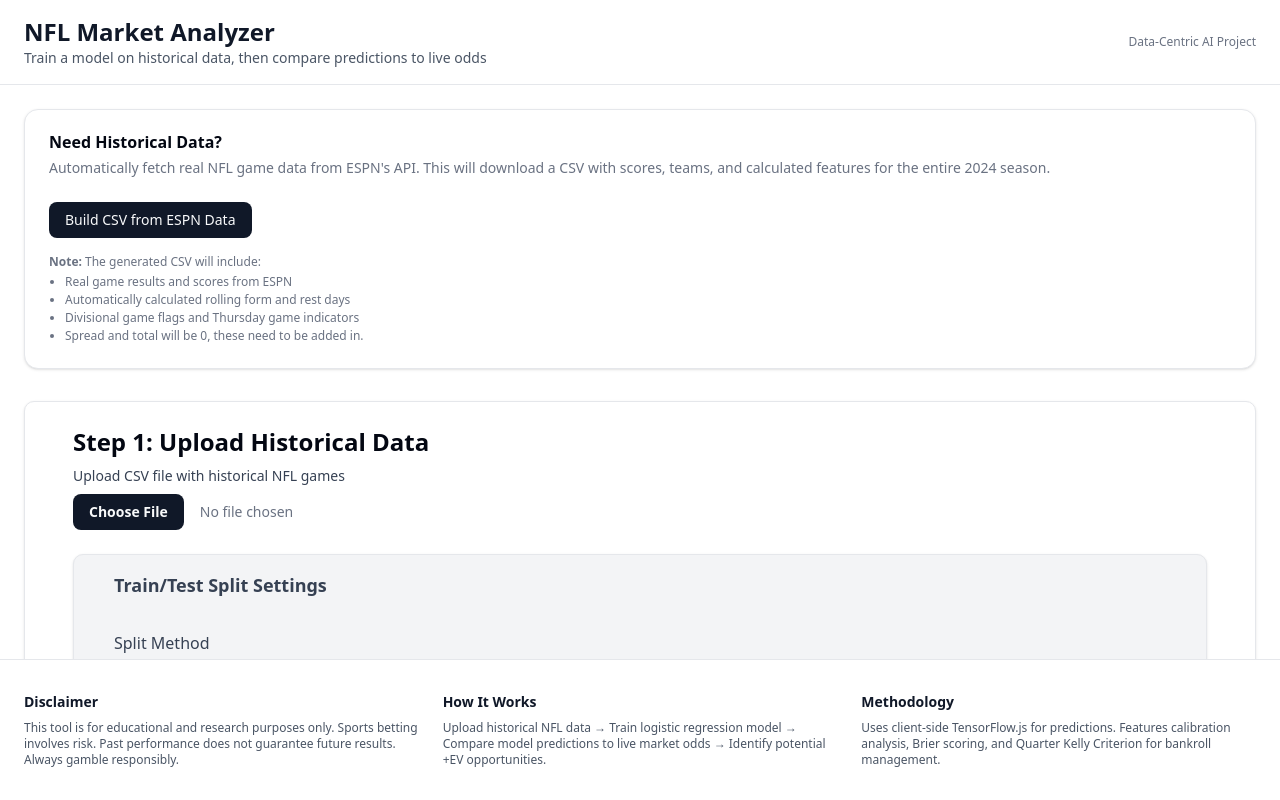
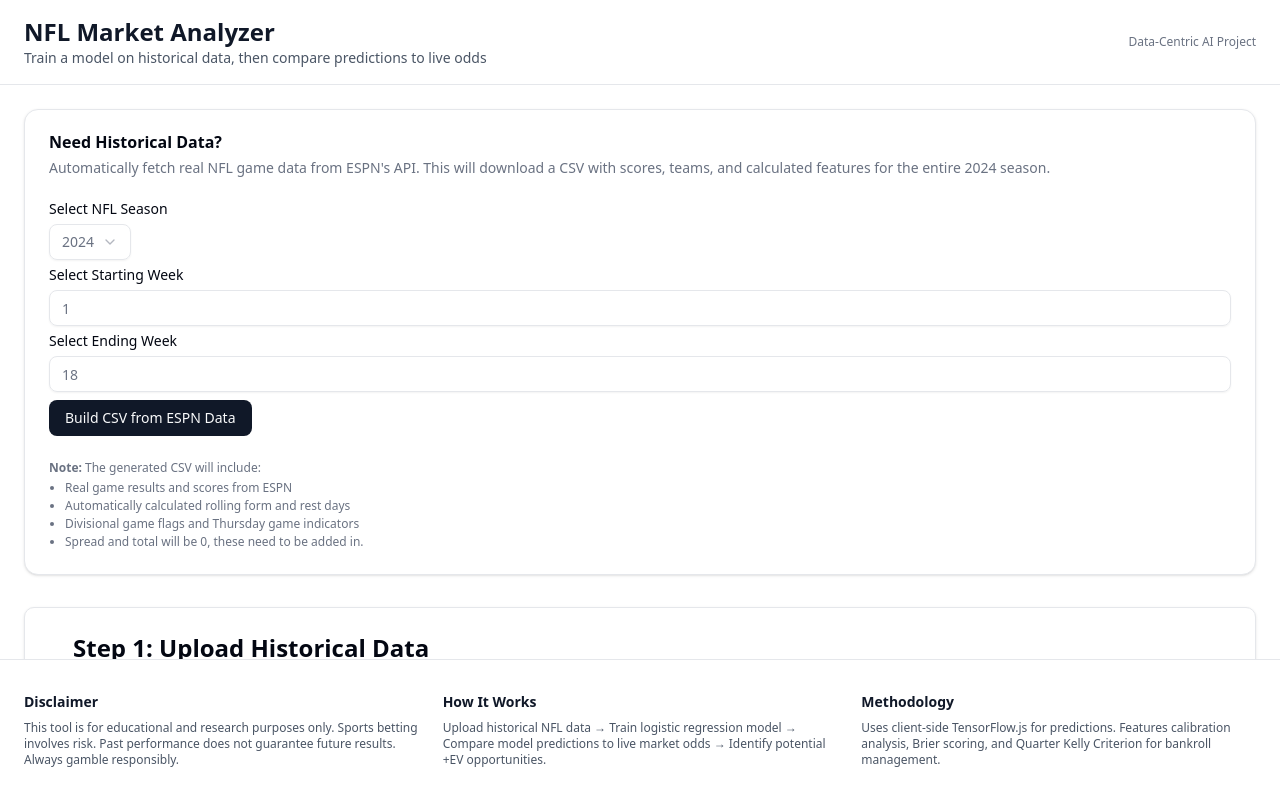
Before and after one commit to AmesburyArcher/cmpt-419-project, a React (Vite) app: page / in a window 1280 px wide. Built offline with nearby package versions, Linux system fonts and the light colour scheme; no server answers.

Commit message:
formatting

```diff
--- a/src/components/DataBuilder/dataBuilder.tsx
+++ b/src/components/DataBuilder/dataBuilder.tsx
@@ -1,4 +1,4 @@
-import { useState } from "react";
+import { useCallback, useState } from "react";
 import {
   buildHistoricalCSV,
   exportToCSV,
@@ -11,11 +11,23 @@ import {
   CardTitle,
 } from "@/components/ui/card.tsx";
 import { Button } from "@/components/ui/button.tsx";
+import { Input } from "@/components/ui/input.tsx";
+import {
+  Select,
+  SelectContent,
+  SelectItem,
+  SelectTrigger,
+} from "@/components/ui/select.tsx";
+import { SelectValue } from "@radix-ui/react-select";
+import { Label } from "@/components/ui/label.tsx";
 
 export function DataBuilder() {
   const [isBuilding, setIsBuilding] = useState(false);
   const [progress, setProgress] = useState("");
   const [error, setError] = useState("");
+  const [year, setYear] = useState(2024);
+  const [startWeek, setStartWeek] = useState(1);
+  const [endWeek, setEndWeek] = useState(18);
 
   const handleBuildCSV = async () => {
     setIsBuilding(true);
@@ -23,24 +35,21 @@ export function DataBuilder() {
     setProgress("Starting...");
 
     try {
-      const season = 2025;
-      const startWeek = 9;
-      const endWeek = 10;
+      const season = year;
+      const start = startWeek > endWeek ? endWeek : startWeek;
+      const end = endWeek < startWeek ? startWeek : endWeek;
 
       setProgress(
-        `Fetching data for ${season} season (weeks ${startWeek}-${endWeek})...`,
+        `Fetching data for ${season} season (weeks ${start}-${end})...`,
       );
 
-      const games = await buildHistoricalCSV(season, startWeek, endWeek);
+      const games = await buildHistoricalCSV(season, start, end);
 
       setProgress(
         `Successfully fetched ${games.length} games. Generating CSV...`,
       );
 
-      exportToCSV(
-        games,
-        `nfl_data_${season}_weeks_${startWeek}-${endWeek}.csv`,
-      );
+      exportToCSV(games, `nfl_data_${season}_weeks_${start}-${end}.csv`);
 
       setProgress(`✓ CSV downloaded successfully! (${games.length} games)`);
 
@@ -54,6 +63,24 @@ export function DataBuilder() {
     }
   };
 
+  const handleSelectChange = useCallback(
+    (year: string) => {
+      setYear(Number(year));
+    },
+    [setYear],
+  );
+
+  const handleWeekChange = useCallback(
+    (type: "start" | "end", week: number) => {
+      if (type === "start") {
+        setStartWeek(week);
+      } else {
+        setEndWeek(week);
+      }
+    },
+    [setStartWeek, setEndWeek],
+  );
+
   return (
     <Card>
       <CardHeader>
@@ -64,7 +91,43 @@ export function DataBuilder() {
           entire 2024 season.
         </CardDescription>
       </CardHeader>
-      <CardContent className="flex flex-col justify-center">
+      <CardContent className="flex flex-col gap-2 justify-center">
+        <div className="flex flex-col gap-2">
+          <Label>Select NFL Season</Label>
+          <Select onValueChange={handleSelectChange}>
+            <SelectTrigger>
+              <SelectValue placeholder={"2024"} />
+            </SelectTrigger>
+            <SelectContent>
+              <SelectItem value={"2023"}>2023</SelectItem>
+              <SelectItem value={"2024"}>2024</SelectItem>
+              <SelectItem value={"2025"}>2025</SelectItem>
+            </SelectContent>
+          </Select>
+          <Label>Select Starting Week</Label>
+
+          <Input
+            type="number"
+            min={1}
+            max={18}
+            placeholder={"1"}
+            onInput={(week) =>
+              handleWeekChange("start", +week.currentTarget.value)
+            }
+          />
+          <Label>Select Ending Week</Label>
+
+          <Input
+            type="number"
+            min={1}
+            max={18}
+            placeholder={"18"}
+            onInput={(week) =>
+              handleWeekChange("end", +week.currentTarget.value)
+            }
+          />
+        </div>
+
         <Button
           onClick={handleBuildCSV}
           disabled={isBuilding}
```
